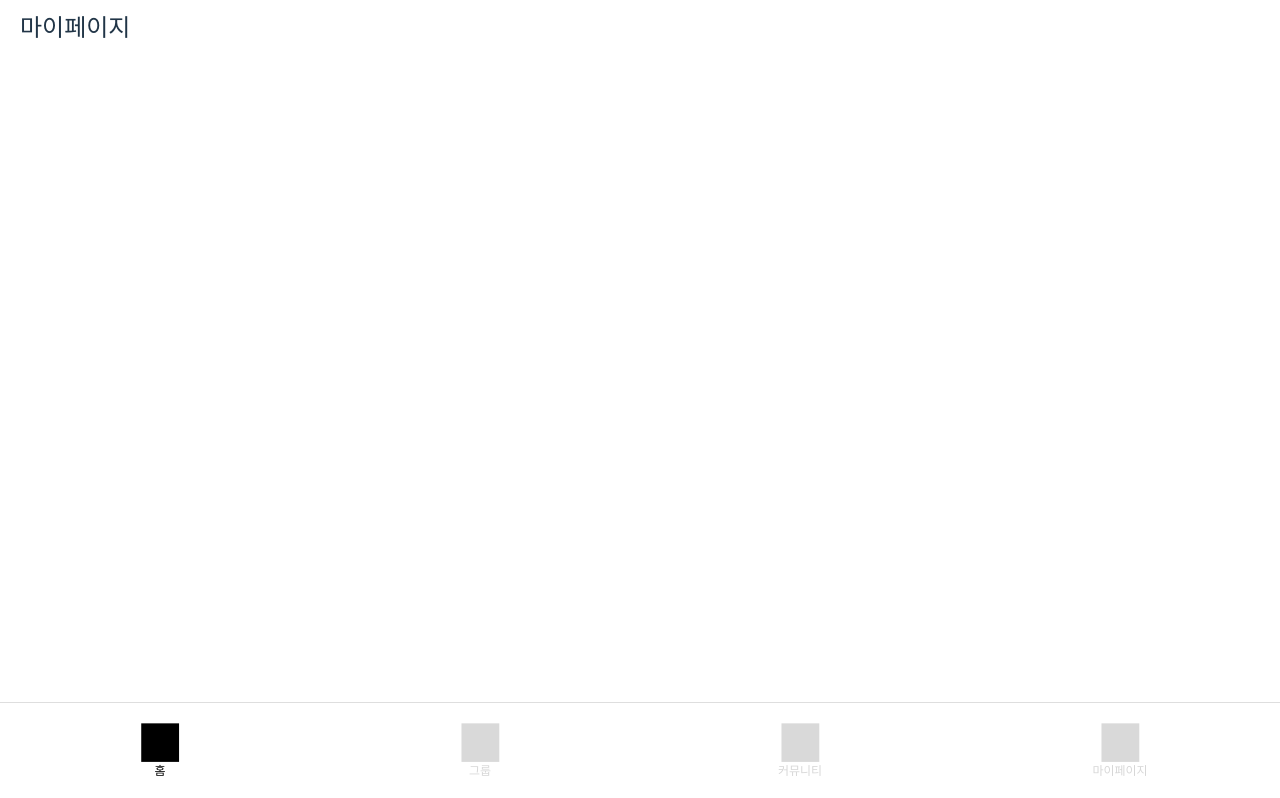
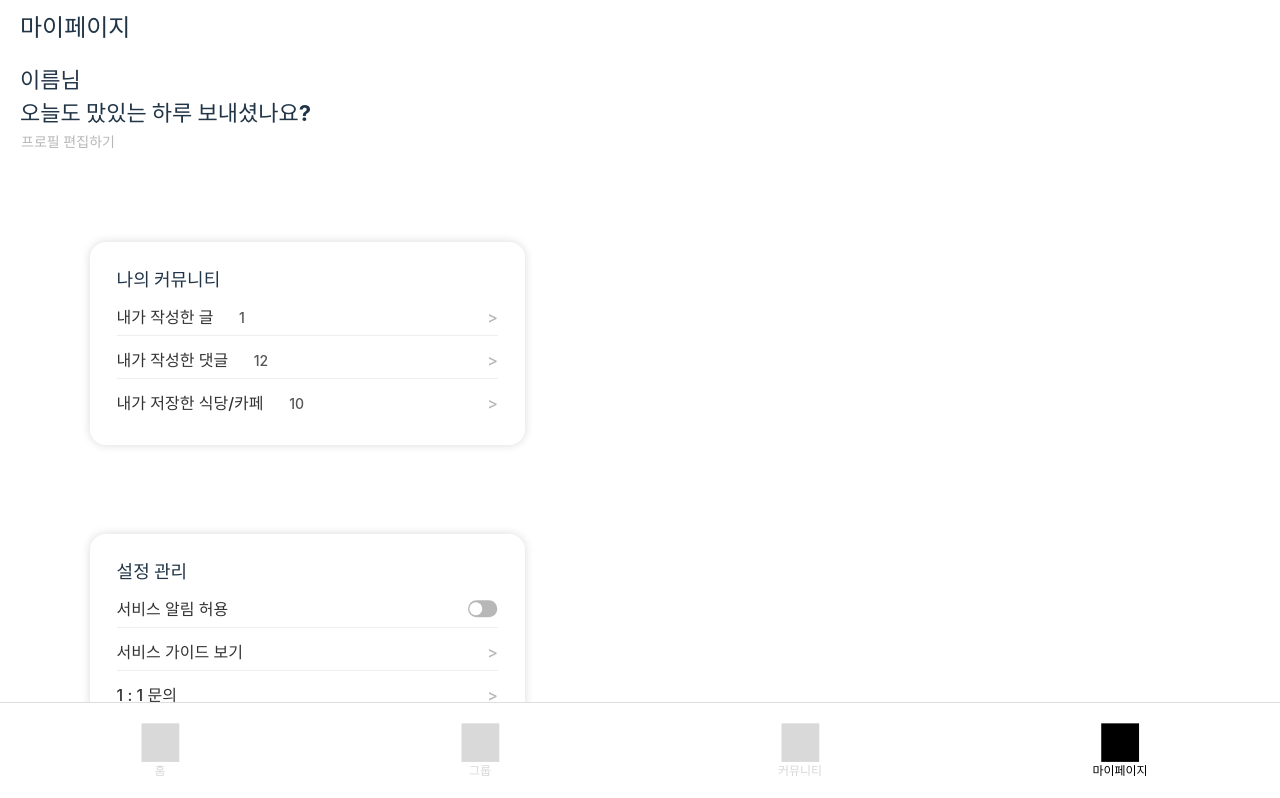
Before and after one commit to crohasang/wanna-eat-FE, a React (Vite) app: page /myPage in a window 1280 px wide. Shown: the top 798 px of the page. Built offline with nearby package versions, Linux system fonts and the light colour scheme.

Commit message:
feat: MyPage
1차 디자인 요구사항에 맞게 구현 완료했습니다.

```diff
--- /dev/null
+++ b/src/components/MyPage/ContentBox.tsx
@@ -0,0 +1,81 @@
+import { css } from '@emotion/react';
+import { Col, Row } from '../commons/Flex';
+import toggleImg from '../../assets/toggle.svg';
+
+interface ContentBoxProps {
+  title: string;
+  items: Array<{
+    text: string;
+    subText?: string;
+    type?: 'toggle' | 'link';
+  }>;
+}
+const ContentBox = (props: ContentBoxProps) => {
+  const { title, items } = props;
+  return (
+    <Col
+      justifyContent='center'
+      css={css`
+        border: 1px solid #fff;
+        padding: 23px 26px;
+        border-radius: 16px;
+        display: flex;
+        gap: 12px;
+        box-shadow: 0px 0px 10px 0px rgba(0, 0, 0, 0.15);
+        margin: 7vw;
+      `}
+    >
+      <span
+        css={css`
+          font-size: 18px;
+          font-weight: 700;
+        `}
+      >
+        {title}
+      </span>
+      {items.map((item, index) => (
+        <Row
+          key={index}
+          justifyContent='space-between'
+          alignItems='center'
+          css={css`
+            font-size: 16px;
+            font-weight: 500;
+            color: #333;
+            padding-bottom: 6px;
+            border-bottom: ${index !== items.length - 1 ? '1px solid #eee' : 'none'};
+          `}
+        >
+          <span>
+            <span>{item.text}</span>
+            {item.subText && (
+              <span
+                css={css`
+                  font-size: 14px;
+                  font-weight: 500;
+                  color: #565656;
+                  margin-left: 2vw;
+                `}
+              >
+                {item.subText}
+              </span>
+            )}
+          </span>
+          {item.type == 'link' ? (
+            <span
+              css={css`
+                color: #b7b7b7;
+              `}
+            >
+              &gt;
+            </span>
+          ) : (
+            <img src={toggleImg}></img>
+          )}
+        </Row>
+      ))}
+    </Col>
+  );
+};
+
+export default ContentBox;
--- a/src/components/commons/BottomNavigation.tsx
+++ b/src/components/commons/BottomNavigation.tsx
@@ -21,6 +21,7 @@ const BottomNavigation = ({ active }: BottomNavigationProps) => {
         position: fixed;
         bottom: 0;
         border-top: 1px solid #dedede;
+        background-color: white;
       `}
     >
       <Col alignItems='center'>
@@ -42,7 +43,7 @@ const BottomNavigation = ({ active }: BottomNavigationProps) => {
         >
           그룹
         </span>
-      </Col>{' '}
+      </Col>
       <Col alignItems='center'>
         <img src={active === 'community' ? filledTestImg : testImg} />
         <span
@@ -52,7 +53,7 @@ const BottomNavigation = ({ active }: BottomNavigationProps) => {
         >
           커뮤니티
         </span>
-      </Col>{' '}
+      </Col>
       <Col alignItems='center'>
         <img src={active === 'mypage' ? filledTestImg : testImg} />
         <span
--- a/src/components/commons/Header.tsx
+++ b/src/components/commons/Header.tsx
@@ -15,9 +15,10 @@ const Header = (props: HeaderProps) => {
       css={css`
         width: 100%;
         position: fixed;
-        margin: 10px 20px;
+        padding: 10px 20px;
         font-weight: 700;
         font-size: 24px;
+        background-color: white;
       `}
     >
       <div>{text}</div>
--- a/src/pages/MyPage.tsx
+++ b/src/pages/MyPage.tsx
@@ -1,11 +1,69 @@
+import { css } from '@emotion/react';
 import BottomNavigation from '../components/commons/BottomNavigation';
+import { Col } from '../components/commons/Flex';
 import Header from '../components/commons/Header';
+import ContentBox from '../components/MyPage/ContentBox';
+
+const data = [
+  {
+    title: '나의 커뮤니티',
+    items: [
+      { text: '내가 작성한 글', subText: '1', type: 'link' },
+      { text: '내가 작성한 댓글', subText: '12', type: 'link' },
+      { text: '내가 저장한 식당/카페', subText: '10', type: 'link' },
+    ],
+  },
+  {
+    title: '설정 관리',
+    items: [
+      { text: '서비스 알림 허용', type: 'toggle' },
+      { text: '서비스 가이드 보기', type: 'link' },
+      { text: '1 : 1 문의', type: 'link' },
+      { text: '서비스 정보 ', subText: '(현재 ver 1.0)', type: 'link' },
+      { text: '개인정보 처리 방침', type: 'link' },
+      { text: '서비스 이용 약관', type: 'link' },
+      { text: '로그아웃', type: 'link' },
+    ],
+  },
+];
 
 const MyPage = () => {
   return (
     <>
       <Header text='마이페이지' />
-      <BottomNavigation active='home' />
+      <Col
+        css={css`
+          margin: 8vh 20px 20px 20px;
+          font-size: 22px;
+          font-weight: 700;
+          height: '80%';
+        `}
+      >
+        <div>이름님</div>
+        <div>오늘도 맜있는 하루 보내셨나요?</div>
+        <button
+          css={css`
+            background-color: white;
+            padding: 0;
+            display: flex;
+            font-size: 14px;
+            color: #b7b7b7;
+          `}
+        >
+          프로필 편집하기
+        </button>
+      </Col>
+      {data.map((section, index) => (
+        <ContentBox key={index} title={section.title} items={section.items} />
+      ))}
+      <div
+        css={css`
+          margin-top: 12vh;
+        `}
+      >
+        .
+      </div>
+      <BottomNavigation active='mypage' />
     </>
   );
 };
```
Also changed, not shown: src/assets/toggle.svg (added).
